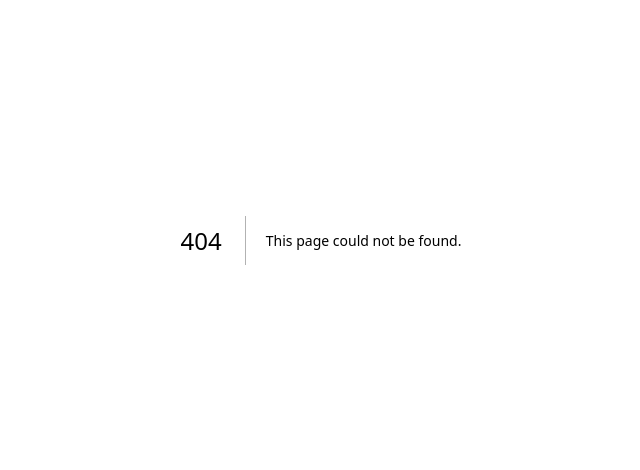
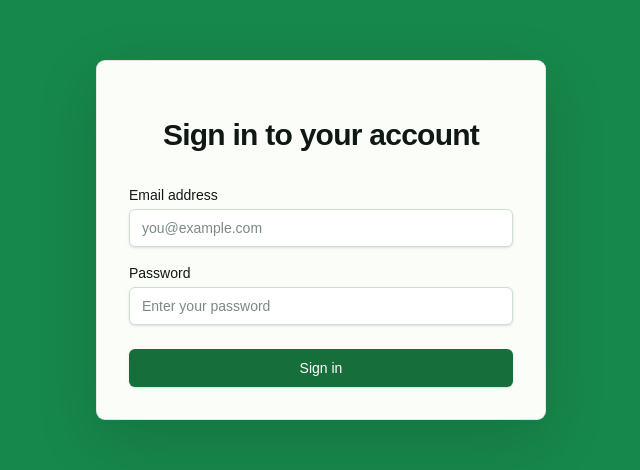
Before and after one commit to tyler-meira/DLL-Atlas, a Next.js app: page /login in a window 1280 px wide. Before the commit this address had no page. Shown: the part 160-630 px from the top of the page, without its empty margins (319-959 px from the left). Built offline with nearby package versions, Linux system fonts and the light colour scheme.

Commit message:
Added login system

```diff
--- /dev/null
+++ b/app/dashboard/page.tsx
@@ -0,0 +1,45 @@
+import StatCard from '../components/Dashboard/StatCard';
+
+import {
+  Calculator,
+  CircleDollarSign,
+  CircleQuestionMark,
+  Mail,
+  Users,
+} from 'lucide-react';
+
+export default function DashboardPage() {
+  return (
+    <main className="min-h-screen bg-gray-100 p-8">
+      <section className="mx-auto max-w-6xl">
+        <h1 className="text-3xl font-bold text-green-800">
+          Dufferin Lawn Life Atlas
+        </h1>
+
+        <div className="mt-8 grid gap-6 md:grid-cols-4">
+          <StatCard
+            title="Real Green"
+            icon={Users}
+            href="https://zooey.serviceassistant.com/838579/Login"
+          />
+          <StatCard
+            title="Quickbooks"
+            icon={CircleDollarSign}
+            href="https://qbo.intuit.com/app/homepage?locale=en-CA"
+          />
+          <StatCard
+            title="EstimateTool"
+            icon={Calculator}
+            href="/Estimate/index.html"
+          />
+          <StatCard
+            title="Email"
+            icon={Mail}
+            href="https://outlook.live.com/mail/0/"
+          />
+          <StatCard title="Coming Soon" icon={CircleQuestionMark} />
+        </div>
+      </section>
+    </main>
+  );
+}
--- /dev/null
+++ b/app/login/page.tsx
@@ -0,0 +1,119 @@
+'use client';
+
+import React, { useState } from 'react';
+import { useRouter } from 'next/navigation';
+import { createClient } from '@/lib/supabase/client';
+
+export default function LoginPage() {
+  const [email, setEmail] = useState('');
+  const [password, setPassword] = useState('');
+  const [error, setError] = useState('');
+  const [loading, setLoading] = useState(false);
+  const router = useRouter();
+
+  const handleSubmit = async (e: React.FormEvent) => {
+    e.preventDefault();
+    setError('');
+    setLoading(true);
+
+    // Basic client-side validation
+    if (!email || !password) {
+      setError('Please fill in all fields.');
+      setLoading(false);
+      return;
+    }
+
+    try {
+      const supabase = createClient();
+
+      const { error: signInError } = await supabase.auth.signInWithPassword({
+        email,
+        password,
+      });
+
+      if (signInError) {
+        setError(signInError.message);
+        return;
+      }
+
+      router.push('/dashboard');
+      router.refresh();
+    } catch {
+      setError('Something went wrong. Please try again.');
+    } finally {
+      setLoading(false);
+    }
+  };
+
+  return (
+    <div className="flex min-h-screen items-center justify-center bg-[#17884b] px-4 py-12">
+      <div className="w-full max-w-md space-y-8 rounded-lg bg-[#fbfdf9] p-8 shadow-[0_20px_60px_rgba(16,24,20,0.18)] ring-1 ring-[#dfe9e2]">
+        <div>
+          <h2 className="mt-6 text-center text-3xl font-bold tracking-tight text-[#101814]">
+            Sign in to your account
+          </h2>
+        </div>
+
+        <form className="mt-8 space-y-6" onSubmit={handleSubmit}>
+          {error && (
+            <div className="rounded-md border border-[#f4c6bd] bg-[#fff3f0] p-3 text-sm text-[#b42318]">
+              {error}
+            </div>
+          )}
+
+          <div className="space-y-4">
+            <div>
+              <label
+                htmlFor="email-address"
+                className="block text-sm font-medium text-[#101814]"
+              >
+                Email address
+              </label>
+              <input
+                id="email-address"
+                name="email"
+                type="email"
+                autoComplete="email"
+                required
+                value={email}
+                onChange={(e) => setEmail(e.target.value)}
+                className="mt-1 block w-full rounded-md border border-[#cfded4] bg-white px-3 py-2 text-[#101814] placeholder-[#7b8b81] shadow-sm focus:border-[#22a65a] focus:outline-none focus:ring-2 focus:ring-[#a8e0bd] sm:text-sm"
+                placeholder="you@example.com"
+              />
+            </div>
+
+            <div>
+              <label
+                htmlFor="password"
+                className="block text-sm font-medium text-[#101814]"
+              >
+                Password
+              </label>
+              <input
+                id="password"
+                name="password"
+                type="password"
+                autoComplete="current-password"
+                required
+                value={password}
+                onChange={(e) => setPassword(e.target.value)}
+                className="mt-1 block w-full rounded-md border border-[#cfded4] bg-white px-3 py-2 text-[#101814] placeholder-[#7b8b81] shadow-sm focus:border-[#22a65a] focus:outline-none focus:ring-2 focus:ring-[#a8e0bd] sm:text-sm"
+                placeholder="Enter your password"
+              />
+            </div>
+          </div>
+
+          <div>
+            <button
+              type="submit"
+              disabled={loading}
+              className="group relative flex w-full justify-center rounded-md border border-transparent bg-[#166f3a] px-4 py-2 text-sm font-medium text-white shadow-sm hover:bg-[#105c30] focus:outline-none focus:ring-2 focus:ring-[#22a65a] focus:ring-offset-2 focus:ring-offset-[#fbfdf9] disabled:bg-[#7aa98a]"
+            >
+              {loading ? 'Signing in...' : 'Sign in'}
+            </button>
+          </div>
+        </form>
+      </div>
+    </div>
+  );
+}
--- a/app/page.tsx
+++ b/app/page.tsx
@@ -1,27 +1,5 @@
-import StatCard from "./components/Dashboard/StatCard";
-
-import {
-  Users,
-  Calculator,
-  Banknote,
-  Mail
-} from "lucide-react";
+import { redirect } from 'next/navigation';
 
 export default function Home() {
-  return (
-    <main className="min-h-screen bg-gray-100 p-8">
-      <section className="mx-auto max-w-6xl">
-        <h1 className="text-3xl font-bold text-green-800">
-          Dufferin Lawn Life Atlas
-        </h1>
-
-        <div className="mt-8 grid gap-6 md:grid-cols-4">
-          <StatCard title="Real Green" icon={Users} href="https://zooey.serviceassistant.com/838579/Login"/>
-          <StatCard title="Quckbooks" icon={Banknote} href="https://qbo.intuit.com/app/homepage?locale=en-CA"/>
-          <StatCard title="EstimateTool" icon={Calculator} href="Estimate/index.html" />
-          <StatCard title="Email" icon={Mail} href="https://outlook.live.com/mail/0/" />
-        </div>
-      </section>
-    </main>
-  );
+  redirect('/login');
 }
--- /dev/null
+++ b/lib/supabase/client.ts
@@ -0,0 +1,8 @@
+import { createBrowserClient } from '@supabase/ssr';
+
+export function createClient() {
+  return createBrowserClient(
+    process.env.NEXT_PUBLIC_SUPABASE_URL!,
+    process.env.NEXT_PUBLIC_SUPABASE_PUBLISHABLE_KEY!,
+  );
+}
--- /dev/null
+++ b/lib/supabase/proxy.ts
@@ -0,0 +1,51 @@
+import { createServerClient } from '@supabase/ssr';
+import { NextResponse, type NextRequest } from 'next/server';
+
+const LOGIN_PATH = '/login';
+
+export async function updateSession(request: NextRequest) {
+  let supabaseResponse = NextResponse.next({
+    request,
+  });
+
+  const supabase = createServerClient(
+    process.env.NEXT_PUBLIC_SUPABASE_URL!,
+    process.env.NEXT_PUBLIC_SUPABASE_PUBLISHABLE_KEY!,
+    {
+      cookies: {
+        getAll() {
+          return request.cookies.getAll();
+        },
+        setAll(cookiesToSet, headers) {
+          cookiesToSet.forEach(({ name, value }) => {
+            request.cookies.set(name, value);
+          });
+
+          supabaseResponse = NextResponse.next({
+            request,
+          });
+
+          cookiesToSet.forEach(({ name, value, options }) => {
+            supabaseResponse.cookies.set(name, value, options);
+          });
+
+          Object.entries(headers).forEach(([key, value]) => {
+            supabaseResponse.headers.set(key, value);
+          });
+        },
+      },
+    },
+  );
+
+  const { data } = await supabase.auth.getClaims();
+  const isLoggedIn = Boolean(data?.claims);
+  const isLoginPage = request.nextUrl.pathname.startsWith(LOGIN_PATH);
+
+  if (!isLoggedIn && !isLoginPage) {
+    const url = request.nextUrl.clone();
+    url.pathname = LOGIN_PATH;
+    return NextResponse.redirect(url);
+  }
+
+  return supabaseResponse;
+}
--- a/package.json
+++ b/package.json
@@ -9,6 +9,8 @@
     "lint": "eslint"
   },
   "dependencies": {
+    "@supabase/ssr": "^0.12.0",
+    "@supabase/supabase-js": "^2.110.0",
     "lucide-react": "^1.22.0",
     "next": "16.2.9",
     "react": "19.2.4",
--- /dev/null
+++ b/proxy.ts
@@ -0,0 +1,10 @@
+import { type NextRequest } from 'next/server';
+import { updateSession } from '@/lib/supabase/proxy';
+
+export async function proxy(request: NextRequest) {
+  return updateSession(request);
+}
+
+export const config = {
+  matcher: ['/dashboard/:path*'],
+};
```
Also changed, not shown: 1 other file (tests, documents, lock files or other folders).
